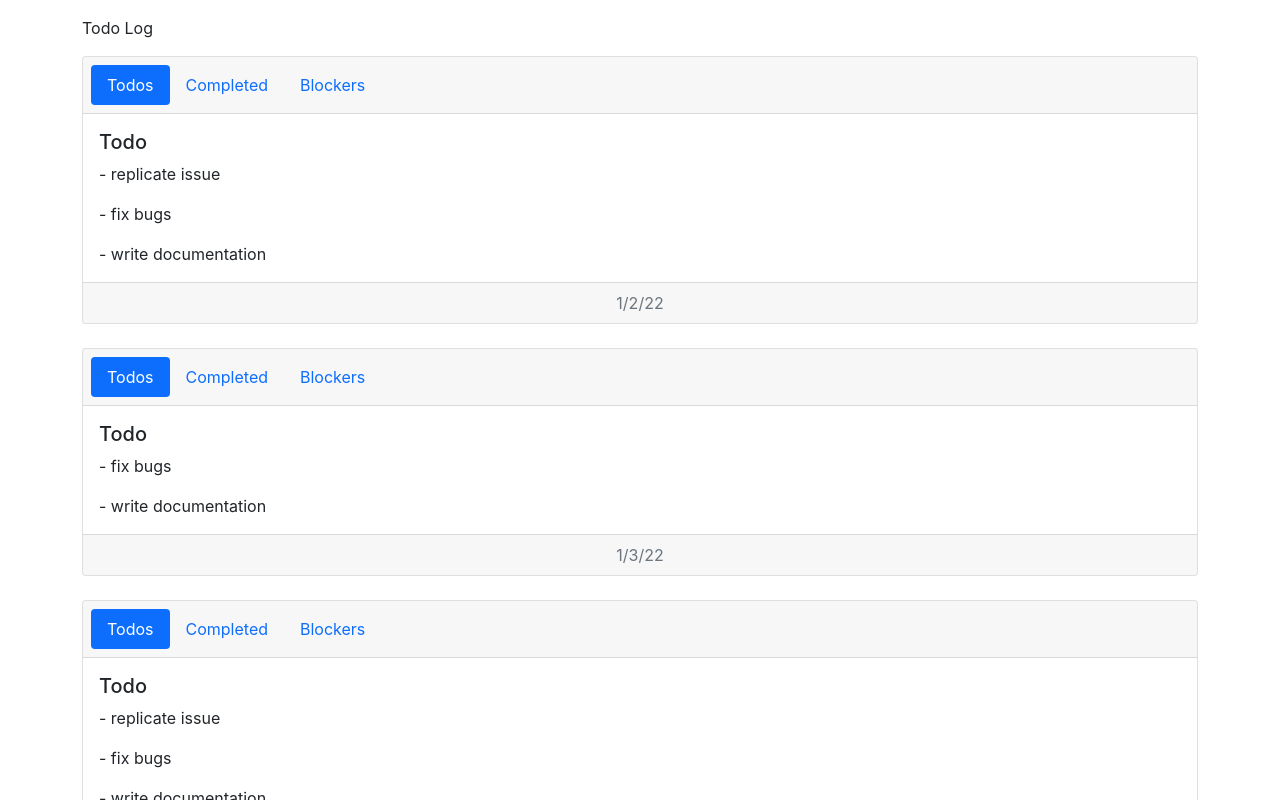
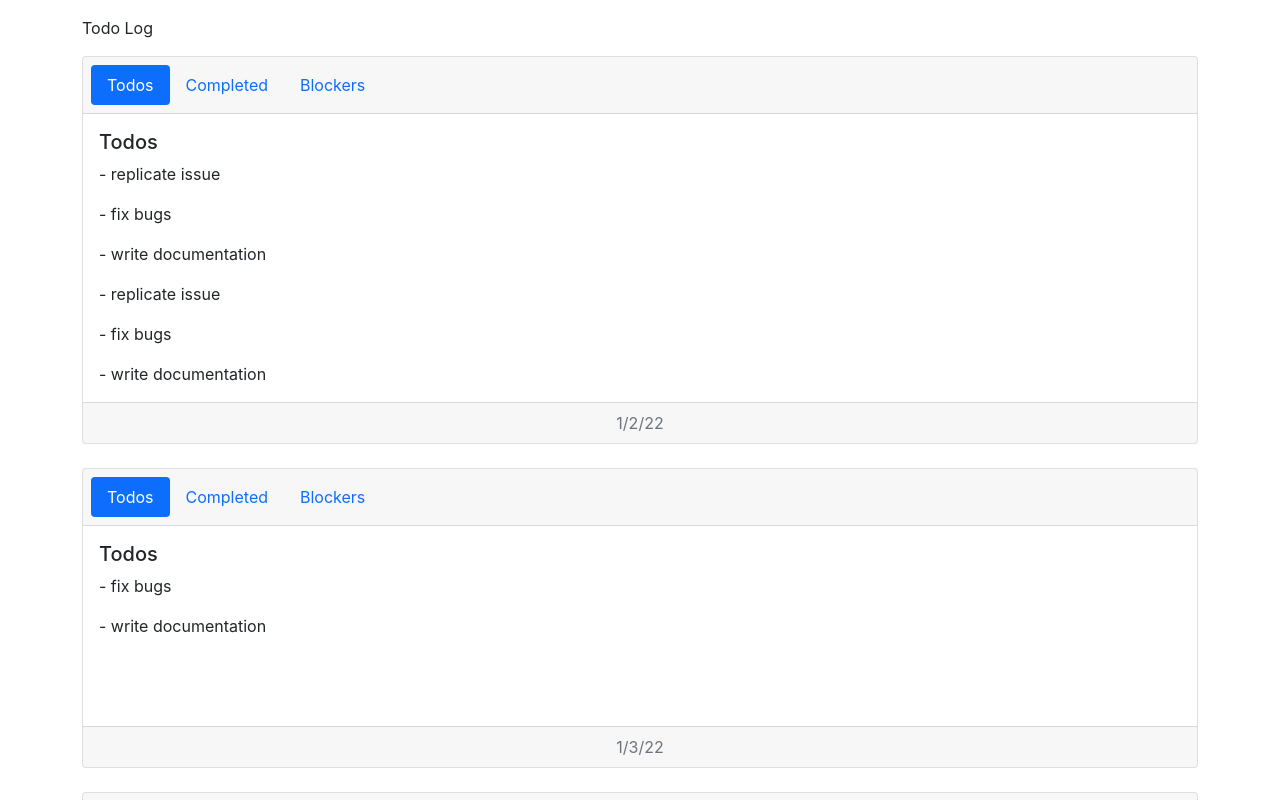
Before and after one commit to realim1/todo-log, a React (Create React App) app in the folder client/: page / in a window 1280 px wide. Shown: the top 800 px of the page. Built offline with nearby package versions, Linux system fonts and the light colour scheme.

Commit message:
Add todo-log-item component and adjust testData for other case

```diff
--- a/client/src/App.jsx
+++ b/client/src/App.jsx
@@ -1,12 +1,20 @@
 import React, { useState } from "react";
-import { Container, Card, Nav } from "react-bootstrap";
+import { Container } from "react-bootstrap";
+import TodoLogItem from "./components/todo-log-item/todo-log-item.component";
 import "./App.scss";
 
 function App() {
 	const [testData, setTestData] = useState([
 		{
 			date: "1/2/22",
-			todos: ["replicate issue", "fix bugs", "write documentation"],
+			todos: [
+				"replicate issue",
+				"fix bugs",
+				"write documentation",
+				"replicate issue",
+				"fix bugs",
+				"write documentation",
+			],
 			completed: ["Resolved issue with application"],
 			blockers: ["Cannot access IT tickets", "Mouse was replaced with rat"],
 		},
@@ -20,40 +28,15 @@ function App() {
 			date: "1/4/22",
 			todos: ["replicate issue", "fix bugs", "write documentation"],
 			completed: ["Resolved issue with application"],
-			blockers: ["Cannot access IT tickets", "Mouse was replaced with rat"],
+			blockers: [],
 		},
 	]);
 
 	return (
-		<Container className='App'>
+		<Container>
 			<header className='my-3'>Todo Log</header>
-			{testData.map((item) => {
-				return (
-					<Card className='mb-4'>
-						<Card.Header>
-							<Nav variant='pills' defaultActiveKey='#first'>
-								<Nav.Item>
-									<Nav.Link href='#first'>Todos</Nav.Link>
-								</Nav.Item>
-								<Nav.Item>
-									<Nav.Link href='#completed'>Completed</Nav.Link>
-								</Nav.Item>
-								<Nav.Item>
-									<Nav.Link href='#blockers'>Blockers</Nav.Link>
-								</Nav.Item>
-							</Nav>
-						</Card.Header>
-						<Card.Body>
-							<Card.Title className='left-align'>Todo</Card.Title>
-							{item.todos.map((todo) => {
-								return <Card.Text>- {todo}</Card.Text>;
-							})}
-						</Card.Body>
-						<Card.Footer className='text-muted text-center'>
-							{item.date}
-						</Card.Footer>
-					</Card>
-				);
+			{testData.map((logItem, index) => {
+				return <TodoLogItem key={index} logItem={logItem} />;
 			})}
 		</Container>
 	);
--- /dev/null
+++ b/client/src/components/todo-log-item/todo-log-item.component.jsx
@@ -0,0 +1,79 @@
+import React, { useState } from "react";
+import { Card, Nav } from "react-bootstrap";
+
+import "./todo-log-item.style.scss";
+
+const TodoLogItem = ({ logItem }) => {
+	const [activeNav, setActiveNav] = useState("todos");
+
+	const buildCardBody = (item) => {
+		switch (activeNav) {
+			case "todos":
+				return (
+					<>
+						<Card.Title>Todos</Card.Title>
+						{item.todos.map((todo) => {
+							return <Card.Text>- {todo}</Card.Text>;
+						})}
+					</>
+				);
+			case "completed":
+				return (
+					<>
+						<Card.Title>Completed</Card.Title>
+						{item.completed.map((completedTasks) => {
+							return <Card.Text>- {completedTasks}</Card.Text>;
+						})}
+					</>
+				);
+			case "blockers":
+				return (
+					<>
+						<Card.Title>Blockers</Card.Title>
+						{item.blockers.length > 0 ? (
+							logItem.blockers.map((blocker) => {
+								return <Card.Text>- {blocker}</Card.Text>;
+							})
+						) : (
+							<Card.Text>No blockers</Card.Text>
+						)}
+					</>
+				);
+			default:
+				break;
+		}
+	};
+	return (
+		<Card className='mb-4'>
+			<Card.Header>
+				<Nav variant='pills' defaultActiveKey='#todos'>
+					<Nav.Item>
+						<Nav.Link href='#todos' onClick={() => setActiveNav("todos")}>
+							Todos
+						</Nav.Link>
+					</Nav.Item>
+					<Nav.Item>
+						<Nav.Link
+							href='#completed'
+							onClick={() => setActiveNav("completed")}>
+							Completed
+						</Nav.Link>
+					</Nav.Item>
+					<Nav.Item>
+						<Nav.Link href='#blockers' onClick={() => setActiveNav("blockers")}>
+							Blockers
+						</Nav.Link>
+					</Nav.Item>
+				</Nav>
+			</Card.Header>
+			<Card.Body style={{ minHeight: "200px" }}>
+				{buildCardBody(logItem)}
+			</Card.Body>
+			<Card.Footer className='text-muted text-center'>
+				{logItem.date}
+			</Card.Footer>
+		</Card>
+	);
+};
+
+export default TodoLogItem;
```
Also changed, not shown: client/src/components/todo-log-item/todo-log-item.style.scss (added).
